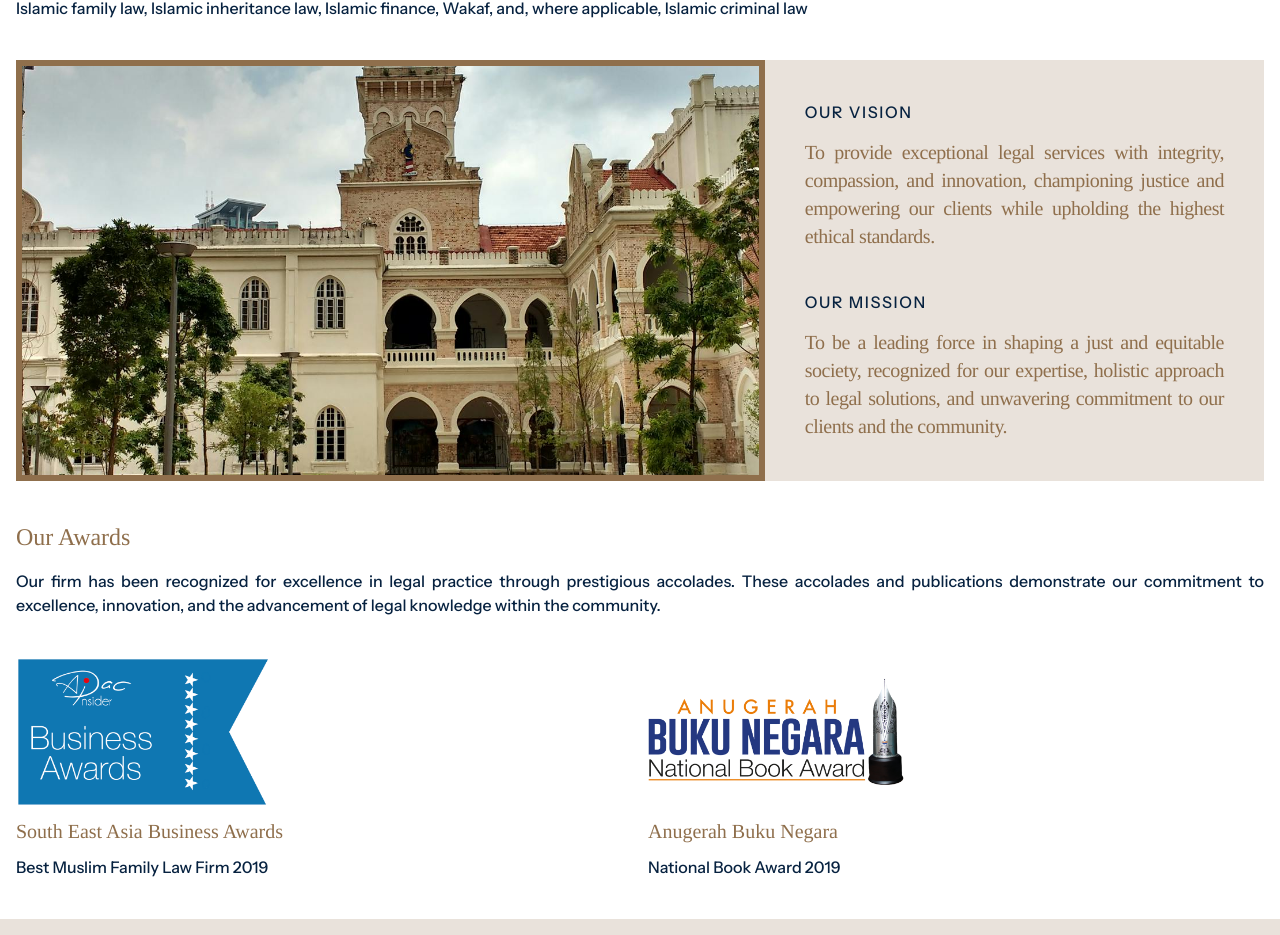
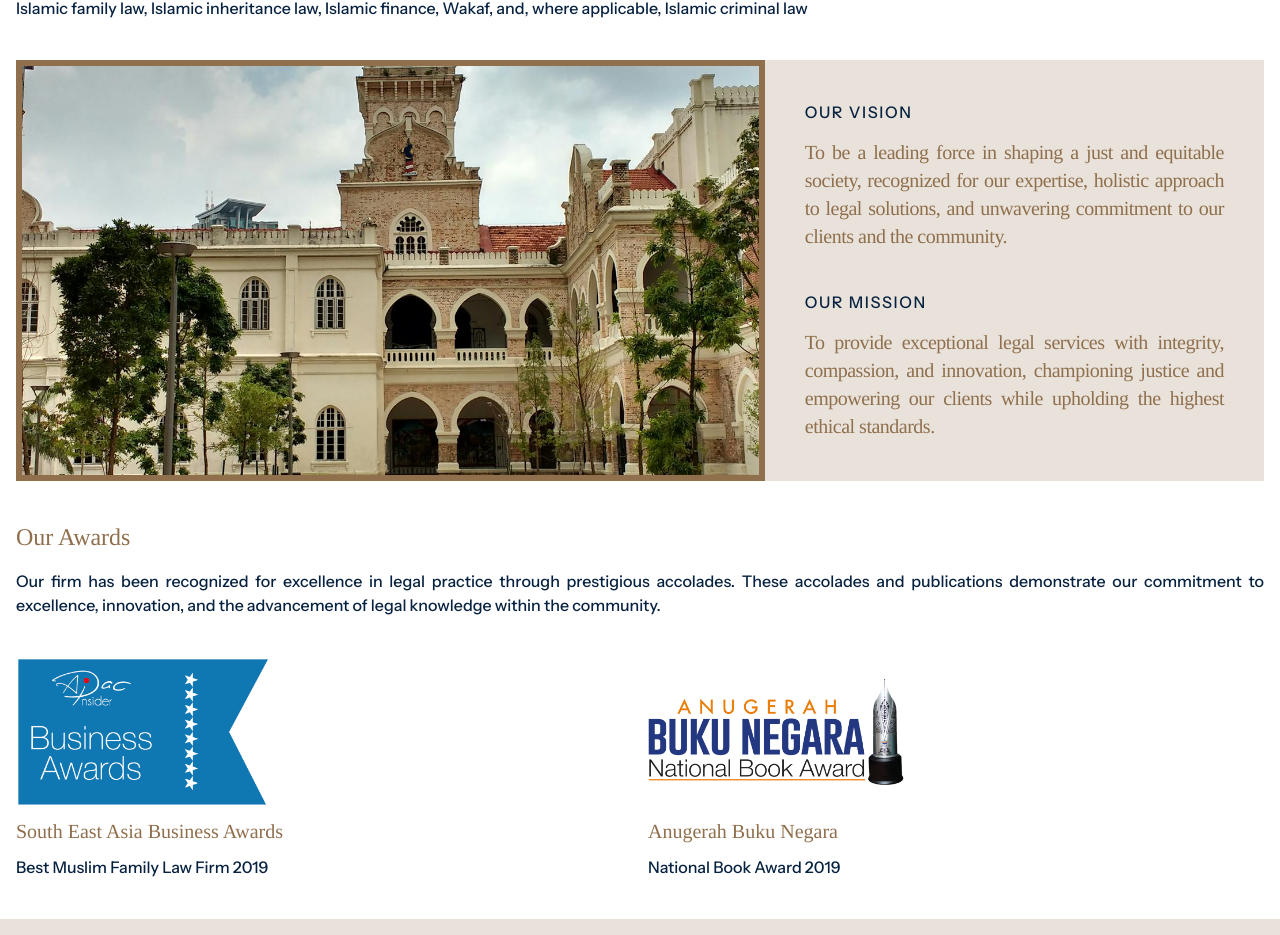
Before and after one commit to haziqfiqri/lawfirm-landing-page, a Next.js app: page /about-us/our-company in a window 1280 px wide. Shown: the part 1111-2046 px from the top of the page. Built offline with nearby package versions, Linux system fonts and the light colour scheme.

Commit message:
revision: content

```diff
--- a/src/app/about-us/our-company/page.tsx
+++ b/src/app/about-us/our-company/page.tsx
@@ -107,9 +107,9 @@ export default function Page() {
                 Our Vision
               </h1>
               <p className="font-tinos-regular font-normal text-xl text-[#8F6F4C] text-justify tracking-tight">
-                  To provide exceptional legal services with integrity, compassion, and innovation,
-                  championing justice and empowering our clients while upholding the highest
-                  ethical standards.
+                  To be a leading force in shaping a just and equitable society, recognized for our
+                  expertise, holistic approach to legal solutions, and unwavering commitment to our
+                  clients and the community.
               </p>
             </div>
             <div className="flex flex-col gap-3.5">
@@ -117,9 +117,9 @@ export default function Page() {
                 Our Mission
               </h1>
               <p className="font-tinos-regular font-normal text-xl text-[#8F6F4C] text-justify tracking-tight">
-                  To be a leading force in shaping a just and equitable society, recognized for our
-                  expertise, holistic approach to legal solutions, and unwavering commitment to our
-                  clients and the community.
+                  To provide exceptional legal services with integrity, compassion, and innovation,
+                  championing justice and empowering our clients while upholding the highest
+                  ethical standards.
               </p>
             </div>
           </div>
```
